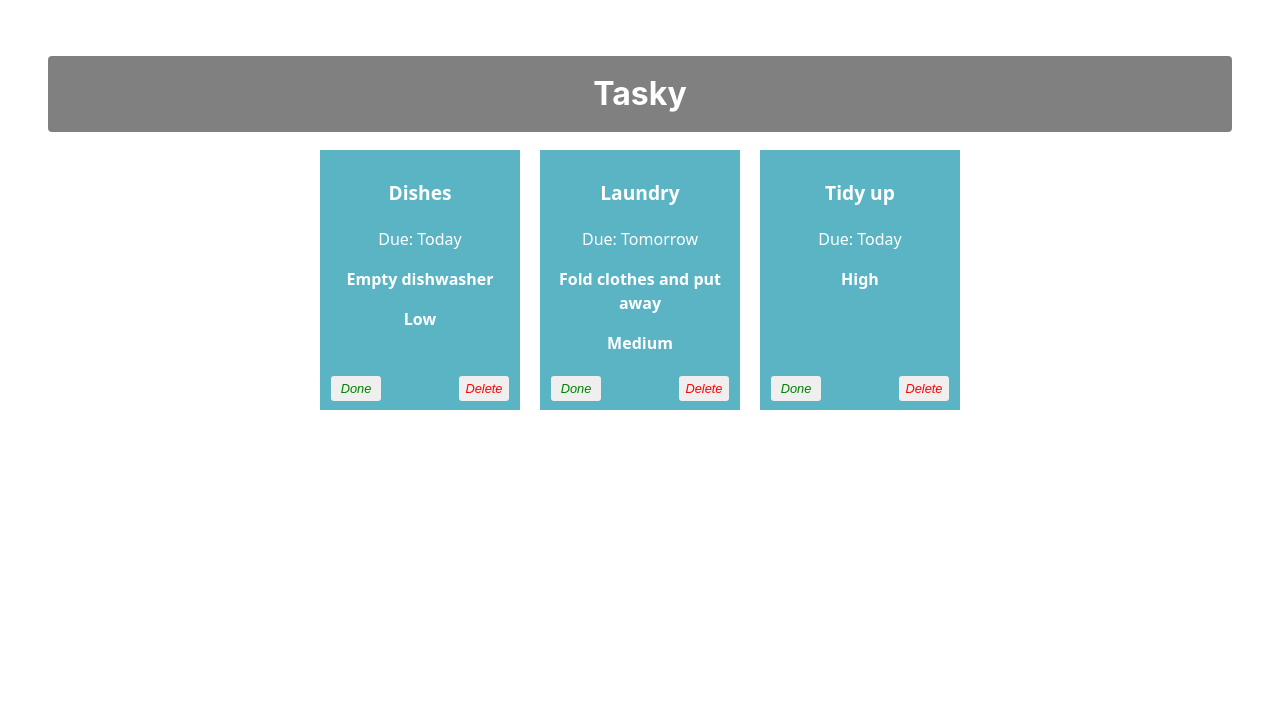
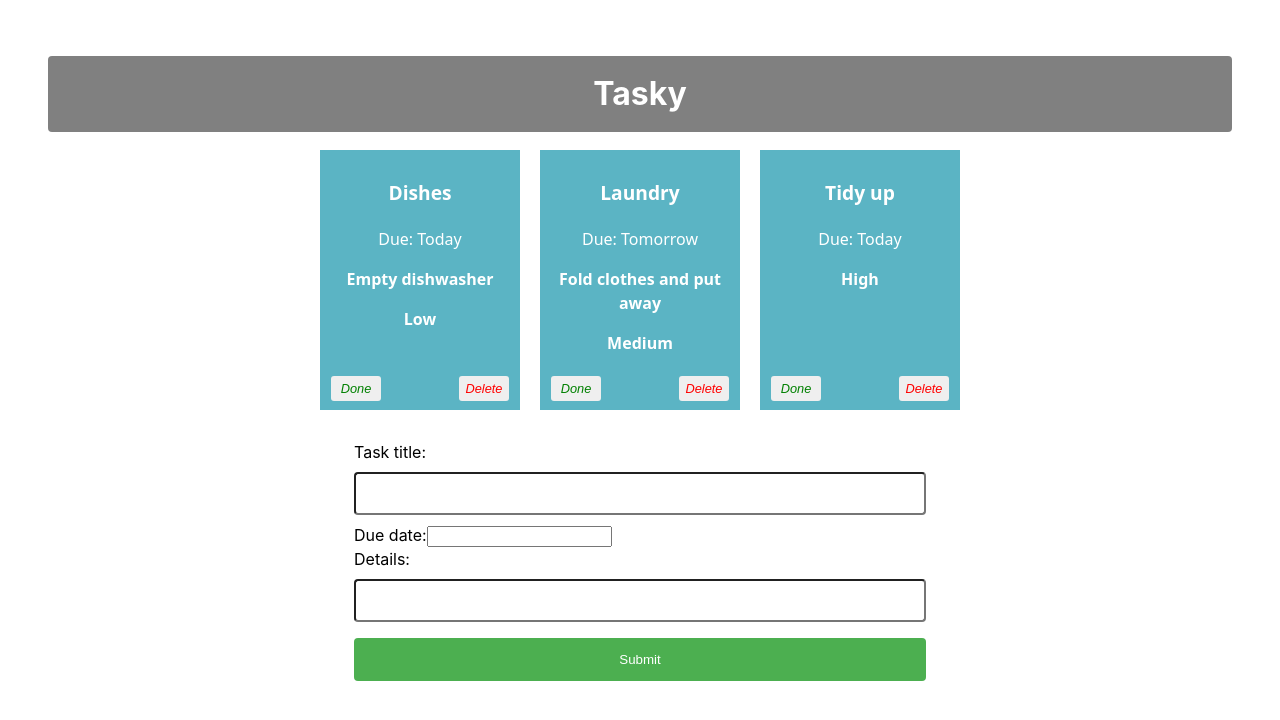
Before and after one commit to dmitriy-nosatenko/react-bascis-labs, a React (Vite) app in the folder tasky/: page / in a window 1280 px wide. Shown: the top 720 px of the page. Built offline with nearby package versions, Linux system fonts and the light colour scheme.

Commit message:
Add task: form added

```diff
--- a/tasky/src/App.css
+++ b/tasky/src/App.css
@@ -68,3 +68,34 @@
   right: 5px;
   color: red;
 }
+
+input[type=text], input[type=date] {
+  width: 100%;
+  padding: 12px 20px;
+  margin: 8px 0;
+  display: inline-block;
+  border: 1px solif #ccc;
+  border-radius: 4px;
+  box-sizing: border-box;
+}
+
+input[type=submit] {
+  width: 100%;
+  background-color: #4CAF50;
+  color: white;
+  padding: 14px 20px;
+  margin: 8px 0;
+  border: none;
+  border-radius: 4px;
+  cursor: pointer;
+}
+
+input[type=submit]:hover {
+  background-color: #45a049;
+}
+
+form {
+  text-align: left;
+  width: 50%;
+  margin: auto;
+}
--- a/tasky/src/App.jsx
+++ b/tasky/src/App.jsx
@@ -1,6 +1,7 @@
 import './App.css';
 import Task from './components/Task';
 import React, { useState } from 'react';
+import AddTaskForm from './components/Form';
 
 function App() {
 
@@ -42,7 +43,7 @@
       deleteTask = {() => deleteHandler(index)}
     />
   ))}
-
+  <AddTaskForm />
     </div>
   )
 }
--- /dev/null
+++ b/tasky/src/components/Form.jsx
@@ -0,0 +1,26 @@
+const AddTaskForm = (props) => {
+
+    return (
+        <div>
+            <form>
+                <label>
+                    Task title:
+                    <input type= "text" name= "title" required />
+                </label>
+                <br />
+                <label>
+                    Due date:
+                    <input type="data" name="dedaline" required />
+                </label>
+                <br />
+                <label>
+                    Details:
+                    <input type="text" name="description" />
+                </label>
+                <input type="submit" value="Submit"/>
+            </form>
+        </div>
+    )
+};
+
+export default AddTaskForm;
```
